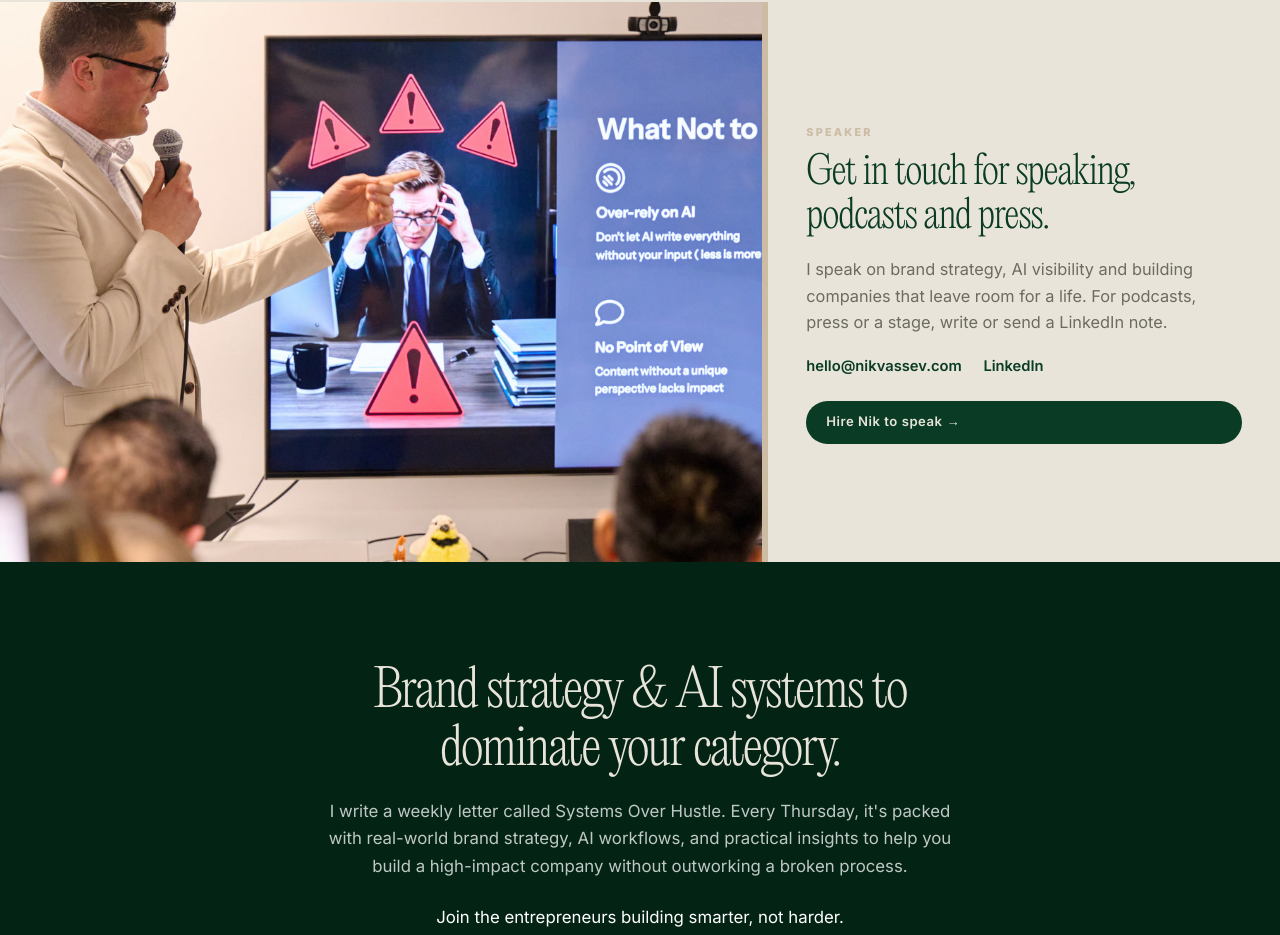
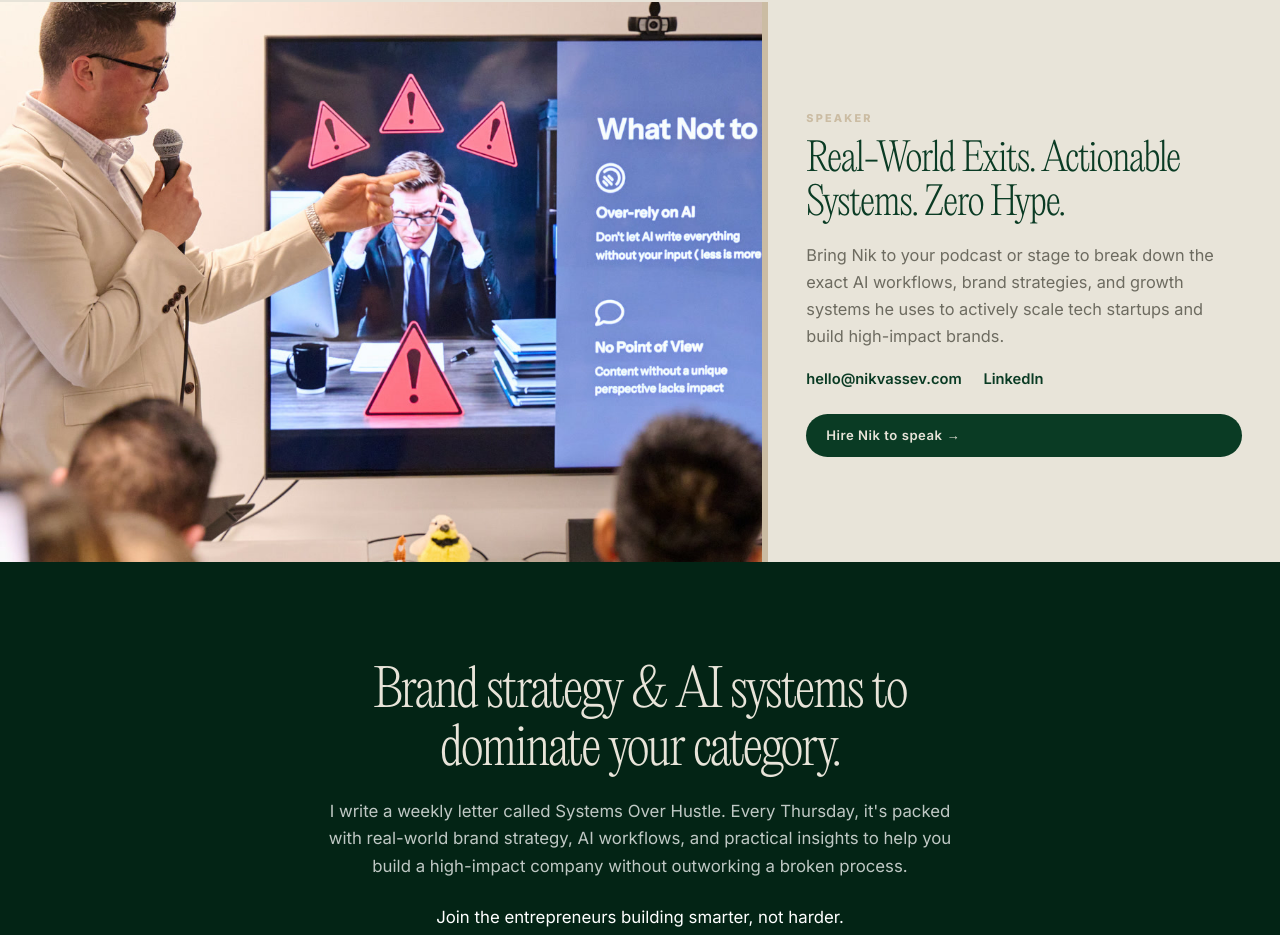
Before and after one commit to thenikvassev/nikvassev-site, a Next.js app: page / in a window 1280 px wide. Shown: the part 3177-4112 px from the top of the page. Built offline with nearby package versions, Linux system fonts and the light colour scheme; what @nitrosend/sdk would draw is missing.

Commit message:
Update speaker/podcast section copy

```diff
--- a/src/app/page.tsx
+++ b/src/app/page.tsx
@@ -100,12 +100,12 @@ export default function HomePage() {
         <div className="nv-speaking-card">
           <p className="nv-speaking-eyebrow">Speaker</p>
           <h2 id="speaking-heading">
-            Get in touch for speaking, podcasts and press.
+            Real-World Exits. Actionable Systems. Zero Hype.
           </h2>
           <p className="nv-speaking-body">
-            I speak on brand strategy, AI visibility and building companies
-            that leave room for a life. For podcasts, press or a stage, write
-            or send a LinkedIn note.
+            Bring Nik to your podcast or stage to break down the exact AI
+            workflows, brand strategies, and growth systems he uses to
+            actively scale tech startups and build high-impact brands.
           </p>
           <p className="nv-speaking-contact">
             <a href={`mailto:${siteConfig.email}`}>{siteConfig.email}</a>
```
